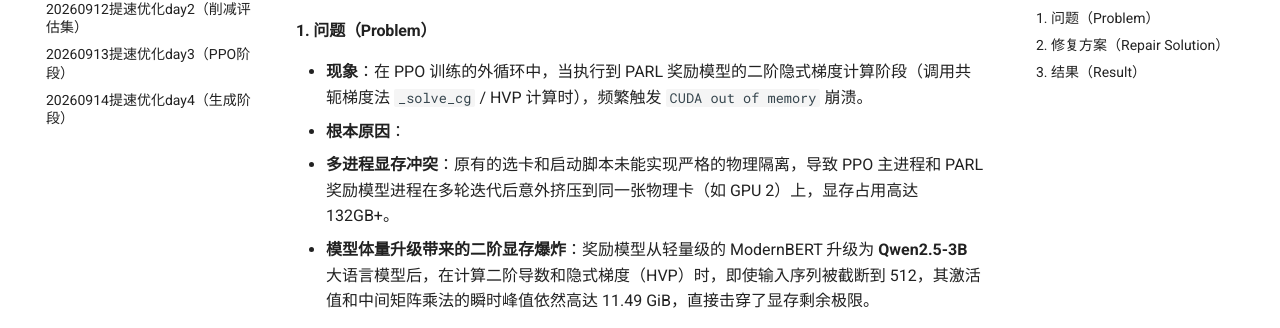
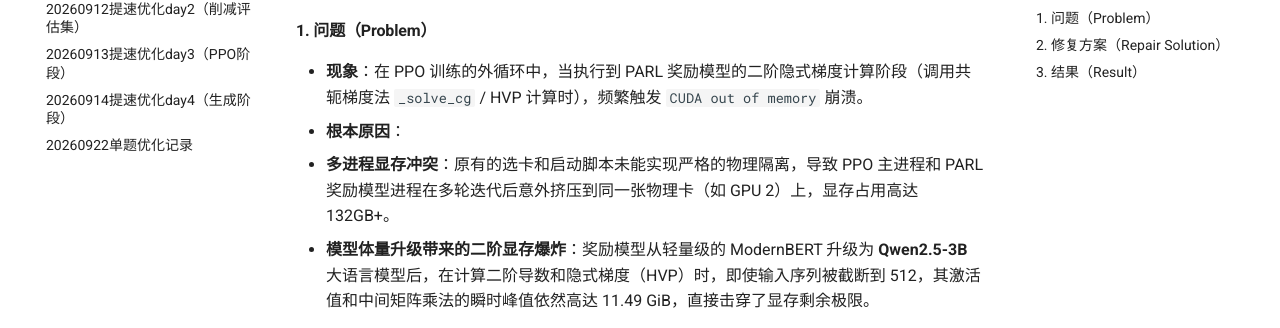
Before and after one commit to Luffy521-art/Readdocs-LLM_PARL, an MkDocs documentation site: the page built from docs/20260910解决显存压力进度_day1.md, in a window 1280 px wide. Shown: the part 291-619 px from the top of the page. Built offline with MkDocs 1.6.1 and Material for MkDocs 9.7.7, drawn with Linux system fonts in a browser that asks for light colours; comment, search, counter and statistics services are not loaded.

Commit message:
Update mkdocs.yml

```diff
--- a/mkdocs.yml
+++ b/mkdocs.yml
@@ -15,6 +15,7 @@ nav:
   - 20260912提速优化day2（削减评估集）: 20260912提速优化day2.md
   - 20260913提速优化day3（PPO阶段）: 20260913提速优化day3.md
   - 20260914提速优化day4（生成阶段）: 20260914提速优化day4.md
+  - 20260922单题优化记录: 20260922单题优化记录.md
 
 
 markdown_extensions:
```
